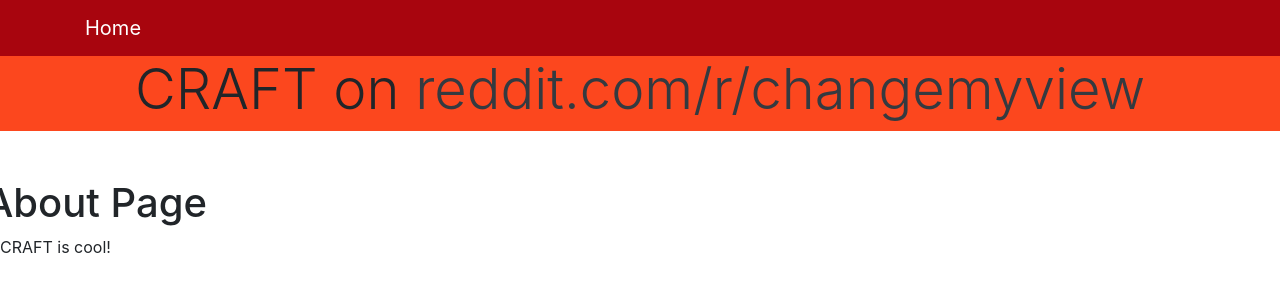
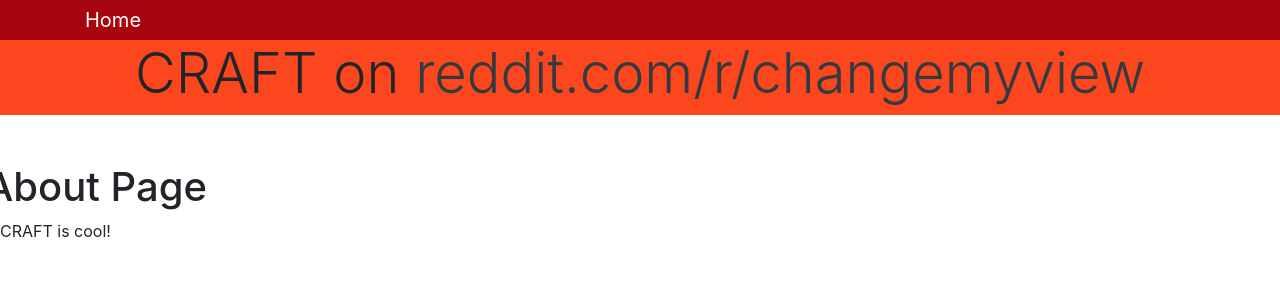
Before and after one commit to jschluger/CRAFT-frontend, a Flask app: page /about in a window 1280 px wide. Shown: the top 300 px of the page. Run offline with Flask 2, Linux system fonts and the light colour scheme; some libraries are stand-ins or nearby versions.

Commit message:
bug fixing

```diff
--- a/server/templates/base.html
+++ b/server/templates/base.html
@@ -27,27 +27,13 @@
     });
   </script>
 
-  <!-- Navigation -->
-  <nav class="navbar navbar-expand-lg navbar-dark static-top" style="background-color:#a8050e;">
-    <div class="container">
-      <a class="navbar-brand" href="/">Home</a>
-      <button class="navbar-toggler" type="button" data-toggle="collapse" data-target="#navbarResponsive" aria-controls="navbarResponsive" aria-expanded="false" aria-label="Toggle navigation">
-        <span class="navbar-toggler-icon"></span>
-      </button>
-      <div class="collapse navbar-collapse" id="navbarResponsive">
-        <ul class="navbar-nav ml-auto">
-          <!-- <li class="nav-item active"> -->
-          <!--   <a class="nav-link" href="/">Home -->
-          <!--     <span class="sr-only">(current)</span> -->
-          <!--   </a> -->
-          <!-- </li> -->
-        </ul>
+  <div style="width:100%">
+    <div class="row" style="background-color:#a8050e;">
+      <div class="container">
+	<a class="navbar-brand" style="color:white" href="/">Home</a>
       </div>
     </div>
-  </nav>
-
-  <div style="background-color:#fc471e;">
-    <div class="row justify-content-center">
+    <div class="row justify-content-center" style="background-color:#fc471e">
       <h2 class="display-4">CRAFT on <a class="text-dark" href="http://reddit.com/r/changemyview" target="_blank">reddit.com/r/changemyview</a></h2>
     </div>
   </div>
--- a/server/templates/convo.html
+++ b/server/templates/convo.html
@@ -37,7 +37,8 @@
       <td><a href="http://reddit.com{{comment[4]}}" target="_blank">{{comment[0]}}</a></td>
       <td>
 	{% for p in comment[3] %}
-	<p style="word-break:break-all">{{ p }} </p>
+	<!-- <p style="word-break:break-all">{{ p }} </p> -->
+	<p style="overflow-wrap: break-word;;">{{ p }} </p>
 	{% endfor %}
       </td>
       <td><ul>
```
